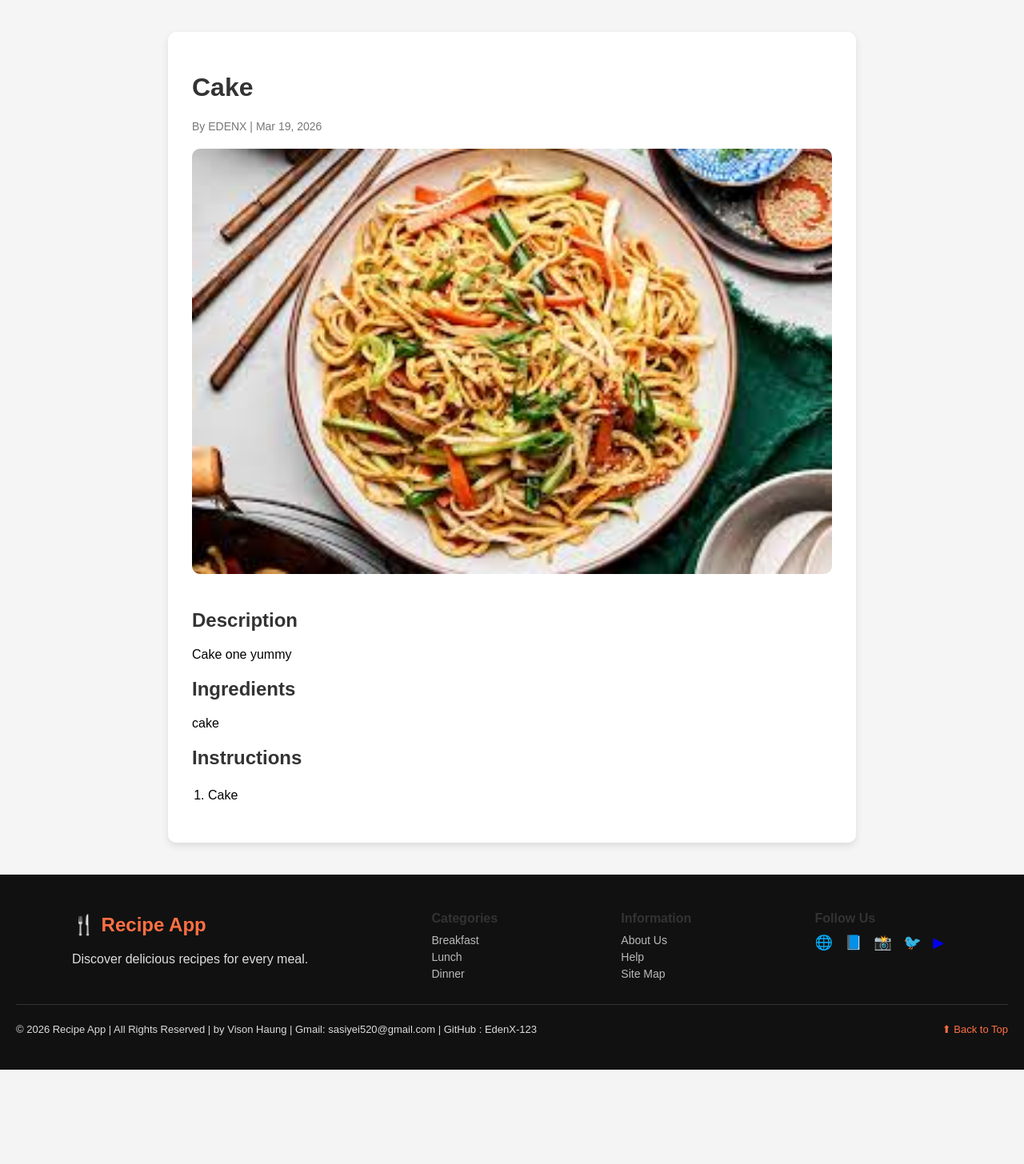
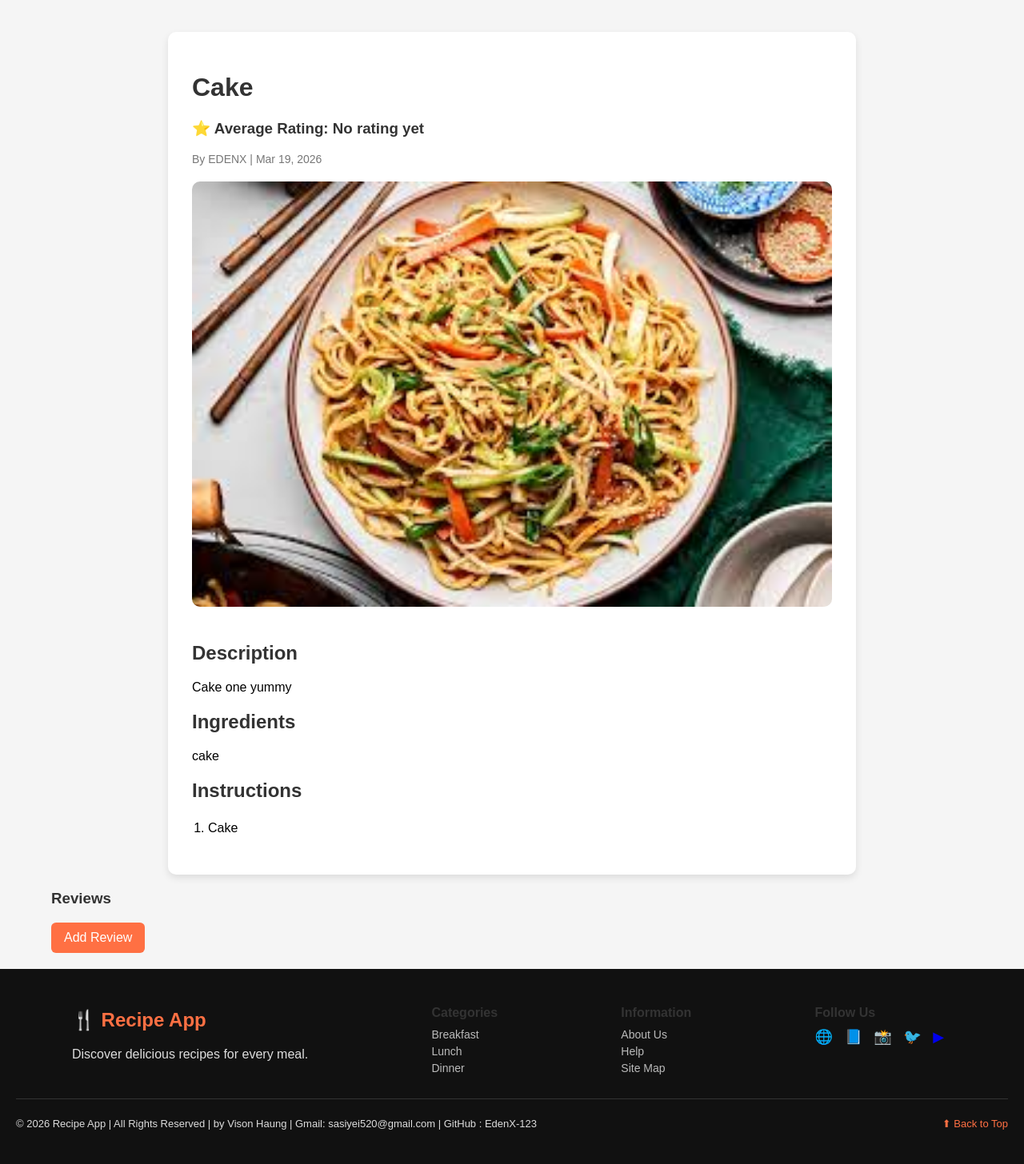
Before and after one commit to EdenX-123/Recipes-App-Development, a Django app: page /recipe/18/ in a window 1280 px wide. Shown: the part 114-1570 px from the top of the page at 80% size. Before the commit the page ends 1452 px from the top, so only its background shows below. Run offline with Django 5.2, Linux system fonts and the light colour scheme; data comes from the database, SQL or seed files in the repository; both versions use the stored data as it was after the commit.

Commit message:
adding a review (no css)

```diff
--- a/Recipe_App/Recipe/models.py
+++ b/Recipe_App/Recipe/models.py
@@ -20,5 +20,17 @@ class Recipe(models.Model):
 
     created_at = models.DateTimeField(auto_now_add=True)
 
+
+
     def __str__(self):
         return self.title
+
+class Review(models.Model):
+    user = models.ForeignKey(User, on_delete=models.CASCADE)
+    recipe = models.ForeignKey(Recipe, on_delete=models.CASCADE)
+    rating = models.IntegerField()  # 1–5 stars
+    comment = models.TextField(blank=True)
+    created_at = models.DateTimeField(auto_now_add=True)
+
+class Meta:
+    unique_together = ('user', 'recipe')  # 🔥 one review per user
--- a/Recipe_App/Recipe/templates/Recipe/breakfast.html
+++ b/Recipe_App/Recipe/templates/Recipe/breakfast.html
@@ -12,6 +12,7 @@
             <img src="{{ recipe.image.url }}" alt="{{ recipe.title }}">
             <div class="recipe-content">
                 <h3>{{ recipe.title }}</h3>
+                <p>⭐ Average Rating: {{ recipe.avg_rating|default:"No rating yet" }}</p>
                 <p class="recipe-author">By {{ recipe.author }} • {{ recipe.created_at|date:"M d" }}</p>
                 <p class="recipe-desc">{{ recipe.description|truncatewords:20 }}</p>
                 <a href="{% url 'recipe_detail' recipe.id %}" class="btn">View</a>
--- a/Recipe_App/Recipe/templates/Recipe/dinner.html
+++ b/Recipe_App/Recipe/templates/Recipe/dinner.html
@@ -13,6 +13,7 @@
             <img src="{{ recipe.image.url }}" alt="{{ recipe.title }}">
             <div class="recipe-content">
                 <h3>{{ recipe.title }}</h3>
+                <p3>⭐ Average Rating: {{ avg_rating|default:"No rating yet" }}</h3>
                 <p class="recipe-author">By {{ recipe.author }}</p>
                 <p class="recipe-desc">{{ recipe.description|truncatewords:20 }}</p>
                 <a href="{% url 'recipe_detail' recipe.id %}" class="btn">View</a>
--- a/Recipe_App/Recipe/templates/Recipe/lunch.html
+++ b/Recipe_App/Recipe/templates/Recipe/lunch.html
@@ -13,6 +13,7 @@
             <img src="{{ recipe.image.url }}" alt="{{ recipe.title }}">
             <div class="recipe-content">
                 <h3>{{ recipe.title }}</h3>
+                <p3>⭐ Average Rating: {{ avg_rating|default:"No rating yet" }}</h3>
                 <p class="recipe-author">By {{ recipe.author }}</p>
                 <p class="recipe-desc">{{ recipe.description|truncatewords:20 }}</p>
                 <a href="{% url 'recipe_detail' recipe.id %}" class="btn">View</a>
--- a/Recipe_App/Recipe/templates/Recipe/recipe_detail.html
+++ b/Recipe_App/Recipe/templates/Recipe/recipe_detail.html
@@ -7,6 +7,8 @@
     <div class="detail-container">
 
         <h1>{{ recipe.title }}</h1>
+
+        <h3>⭐ Average Rating: {{ avg_rating|default:"No rating yet" }}</h3>
 
         <p class="recipe-meta">
             By {{ recipe.author }} | {{ recipe.created_at|date:"M d, Y" }}
@@ -49,6 +51,19 @@
 
     </div>
 
+    <h3>Reviews</h3>
+
+        {% for review in reviews %}
+        <div class="review-card">
+            <strong>{{ review.user.username }}</strong>
+            ⭐ {{ review.rating }}/5
+            <p>{{ review.comment }}</p>
+            <small>{{ review.created_at }}</small>
+        </div>
+        {% endfor %}
+
+    <a href="{% url 'add_review' recipe.id %}" class="btn add-btn">Add Review</a>
+
 </div>
 
 {% endblock %}
--- a/Recipe_App/Recipe/urls.py
+++ b/Recipe_App/Recipe/urls.py
@@ -32,4 +32,6 @@ urlpatterns = [
     path("logout/", views.user_logout, name="logout"),
     #search bar
     path("search/", views.search, name="search"),
+    #review
+    path("addreview/<int:recipe_id>",views.add_review, name = "add_review"),
 ]
--- a/Recipe_App/Recipe/views.py
+++ b/Recipe_App/Recipe/views.py
@@ -1,5 +1,5 @@
 from django.shortcuts import render, get_object_or_404
-from .models import Recipe
+from .models import Recipe, Review
 
 def home_view(request):
     return render(request, 'Recipe/home.html')
@@ -43,6 +43,13 @@ def NewYear(request):
 # recipe view
 def breakfast(request):
     recipes = Recipe.objects.filter(category='breakfast')
+
+    for recipe in recipes:
+        recipe.avg_rating = Review.objects.filter(recipe=recipe).aggregate(
+            Avg('rating')
+        )['rating__avg']
+
+
     return render(request, "Recipe/breakfast.html",{
         'recipes': recipes
     })
@@ -59,11 +66,24 @@ def dinner(request):
         'recipes': recipes
     })
 
+from django.db.models import Avg
+
 # recipe detail view
 def recipe_detail(request, recipe_id):
+
     recipe = get_object_or_404(Recipe, id=recipe_id)
+
+    reviews = Review.objects.filter(recipe=recipe)
+
+    avg_rating = Review.objects.filter(recipe=recipe).aggregate(
+        Avg('rating')
+    )['rating__avg']
+
+
     return render(request, "Recipe/recipe_detail.html", {
-        'recipe': recipe
+        'recipe': recipe,
+        'reviews': reviews,
+        'avg_rating': avg_rating
     })
 
 # add edit and delete views
@@ -241,3 +261,31 @@ def search(request):
         "recipes": recipes,
         "query": query
     })
+
+from .forms import ReviewForm
+
+# review view
+def add_review(request, recipe_id):
+    if not request.user.is_authenticated:
+        return redirect("/?login=true")
+
+    recipe = get_object_or_404(Recipe, id=recipe_id)
+
+    review = Review.objects.filter(user=request.user, recipe=recipe).first()
+
+    if request.method == "POST":
+        form = ReviewForm(request.POST, instance=review)
+
+        if form.is_valid():
+            new_review = form.save(commit=False)
+            new_review.user = request.user
+            new_review.recipe = recipe
+            new_review.save()
+
+            messages.success(request, "Review saved ✅")
+            return redirect('recipe_detail', recipe_id=recipe.id)
+
+    else:
+        form = ReviewForm(instance=review)
+
+    return render(request, 'Recipe/add_review.html', {'form': form})
```
Also changed, not shown: Recipe_App/Recipe/forms.py (+6 -2 lines), Recipe_App/Recipe/templates/Recipe/add_review.html (added, +32 -0 lines), Recipe_App/Recipe/migrations/0002_review.py (added), Recipe_App/db.sqlite3.
